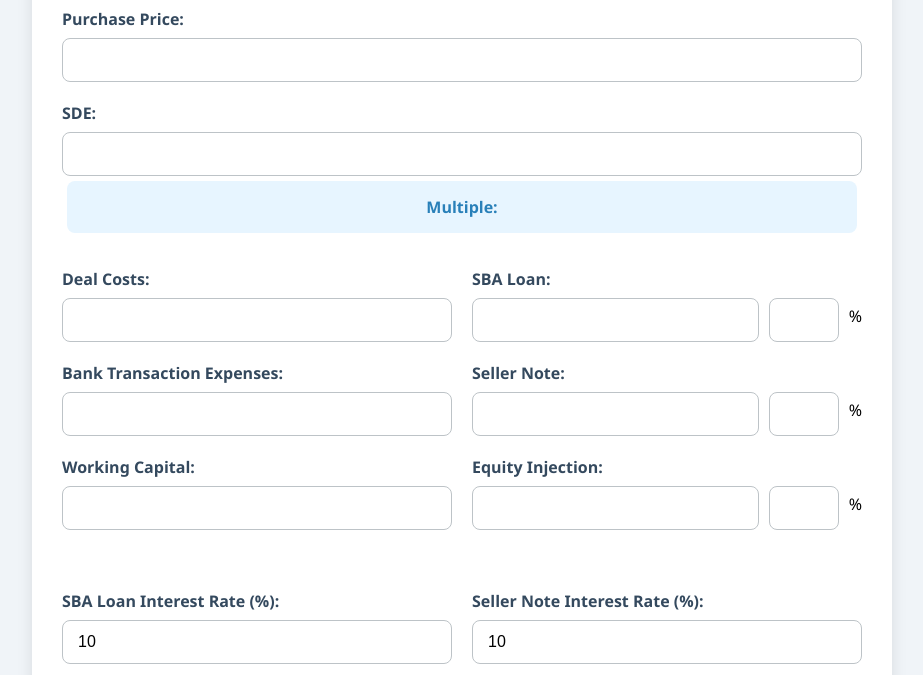
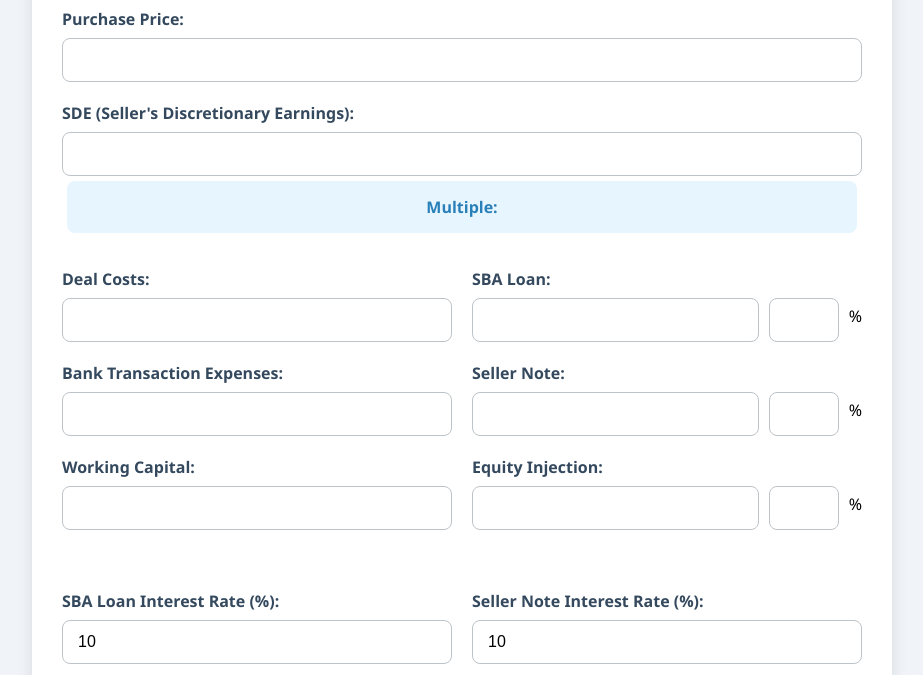
Before and after one commit to edaro27/smb, a plain HTML site: page index.html in a window 1280 px wide. Shown: the part 125-800 px from the top of the page, without its empty margins (178-1101 px from the left). Drawn offline with Linux system fonts and the light colour scheme.

Commit message:
Changed SDE label

```diff
--- a/index.html
+++ b/index.html
@@ -118,7 +118,7 @@
     <div class="container">
         <h2>Deal Calculator</h2>
         <label>Purchase Price: <input type="number" id="purchasePrice" oninput="calculate()"></label>
-        <label>SDE: <input type="number" id="sde" oninput="calculate()"></label>
+        <label>SDE (Seller's Discretionary Earnings): <input type="number" id="sde" oninput="calculate()"></label>
         <div class="result">Multiple: <span id="multiple"></span></div>
 
         <div class="input-container">
```
